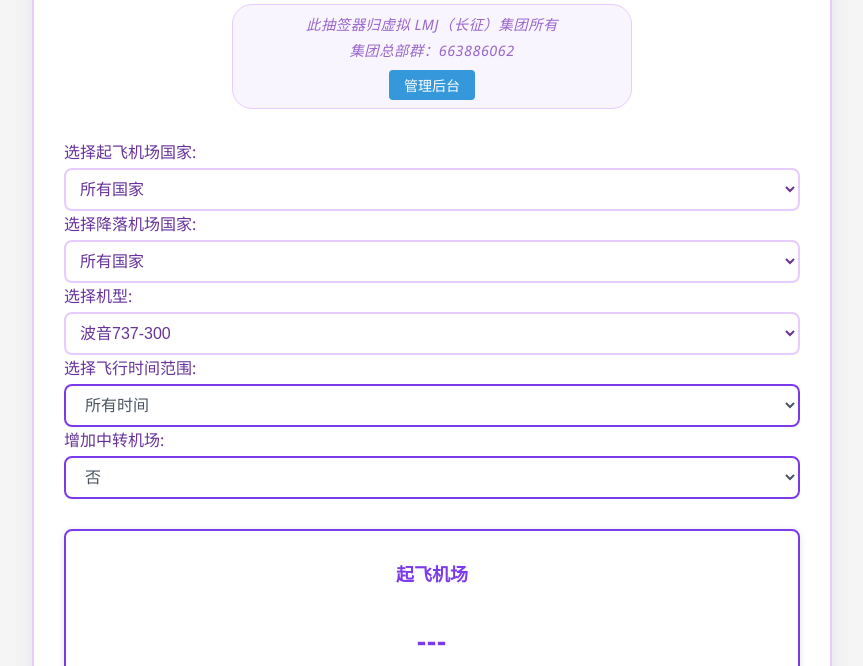
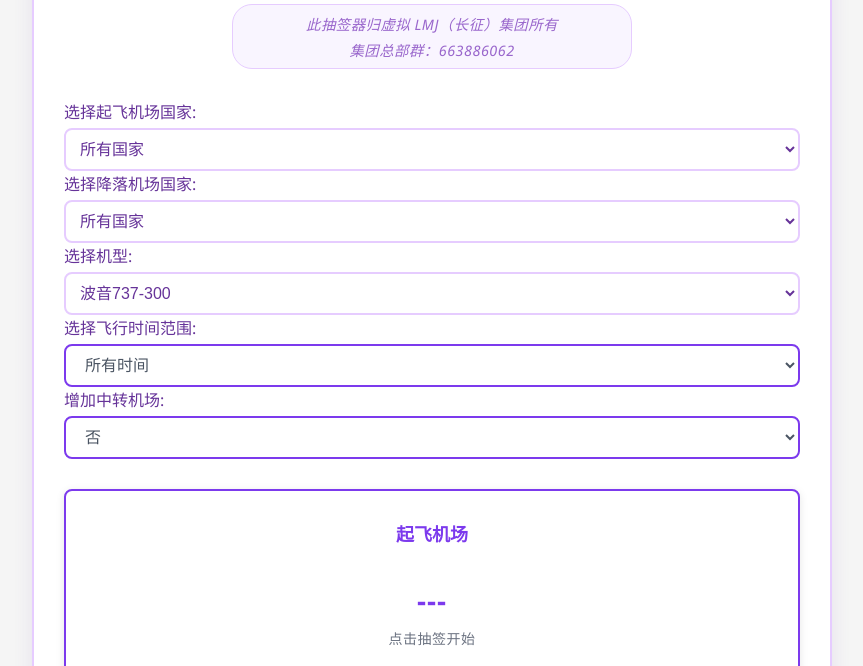
Before and after one commit to 11wm23/-, a plain HTML site: page index.html in a window 1280 px wide. Shown: the part 121-787 px from the top of the page, without its empty margins (208-1071 px from the left). Drawn offline with Linux system fonts and the light colour scheme.

Commit message:
Add files via upload

```diff
--- a/index.html
+++ b/index.html
@@ -15,7 +15,6 @@
             <div class="admin-controls">
                 <p class="copyright">此抽签器归虚拟 LMJ（长征）集团所有</p>
                 <p class="copyright">集团总部群：663886062</p>
-                <a href="admin.html" class="admin-link" target="_blank">管理后台</a>
             </div>
         </div>
 
--- a/style.css
+++ b/style.css
@@ -51,24 +51,6 @@ body {
     max-width: 400px;
     margin-left: auto;
     margin-right: auto;
-}
-
-.admin-link {
-    display: inline-block;
-    padding: 5px 15px;
-    background-color: #3498db;
-    color: white;
-    text-decoration: none;
-    border-radius: 4px;
-    margin-top: 5px;
-    font-size: 14px;
-    transition: background-color 0.3s;
-}
-
-.admin-link:hover {
-    background-color: #2980b9;
-    text-decoration: none;
-    color: white;
 }
 
 .copyright {
```
